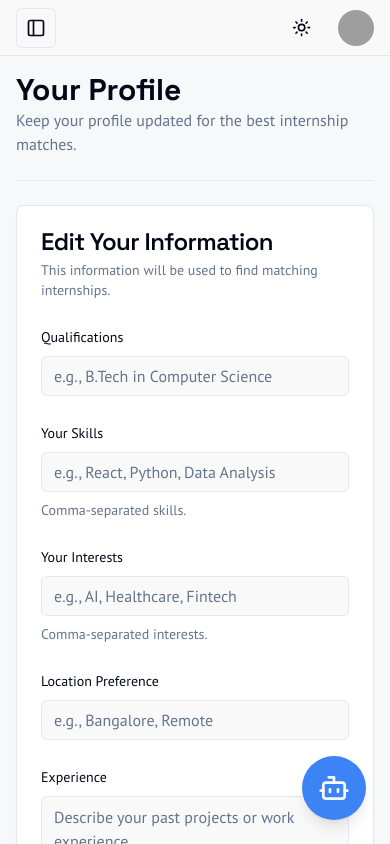
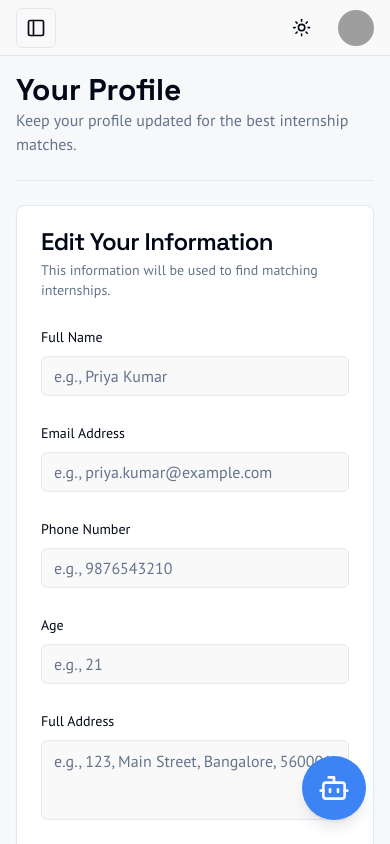
Before and after one commit to AbhiHegde01/health-assistant, a Next.js app: page /dashboard/my-profile in a window 390 px wide. Shown: the top 844 px of the page. Built offline with nearby package versions, Linux system fonts and the light colour scheme; grey boxes are pictures that could not be loaded; what @genkit-ai/googleai, genkit would draw is missing.

Commit message:
add all the details  for profile like  phone  number, Name, age,email,ad

```diff
--- a/src/app/dashboard/my-profile/profile-form.tsx
+++ b/src/app/dashboard/my-profile/profile-form.tsx
@@ -1,3 +1,4 @@
+
 "use client";
 
 import { useForm } from "react-hook-form";
@@ -13,6 +14,11 @@ import { useLocalStorage } from "@/hooks/use-local-storage";
 import { Upload } from "lucide-react";
 
 const formSchema = z.object({
+  name: z.string().min(1, "Please enter your full name."),
+  email: z.string().email("Please enter a valid email address."),
+  phone: z.string().min(10, "Please enter a valid phone number."),
+  age: z.coerce.number().min(16, "You must be at least 16 years old.").max(100),
+  address: z.string().min(1, "Please enter your address."),
   skills: z.string().min(1, "Please enter at least one skill."),
   qualifications: z.string().min(1, "Please enter your qualifications."),
   interests: z.string().min(1, "Please enter at least one interest."),
@@ -25,6 +31,11 @@ type FormValues = z.infer<typeof formSchema>;
 
 export default function ProfileForm() {
   const [profile, setProfile] = useLocalStorage('user-profile', {
+    name: '',
+    email: '',
+    phone: '',
+    age: '',
+    address: '',
     skills: '',
     qualifications: '',
     interests: '',
@@ -58,6 +69,73 @@ export default function ProfileForm() {
       <CardContent>
         <Form {...form}>
           <form onSubmit={form.handleSubmit(onSubmit)} className="space-y-6">
+            <div className="grid md:grid-cols-2 gap-6">
+               <FormField
+                control={form.control}
+                name="name"
+                render={({ field }) => (
+                  <FormItem>
+                    <FormLabel>Full Name</FormLabel>
+                    <FormControl>
+                      <Input placeholder="e.g., Priya Kumar" {...field} />
+                    </FormControl>
+                    <FormMessage />
+                  </FormItem>
+                )}
+              />
+               <FormField
+                control={form.control}
+                name="email"
+                render={({ field }) => (
+                  <FormItem>
+                    <FormLabel>Email Address</FormLabel>
+                    <FormControl>
+                      <Input placeholder="e.g., priya.kumar@example.com" {...field} />
+                    </FormControl>
+                    <FormMessage />
+                  </FormItem>
+                )}
+              />
+               <FormField
+                control={form.control}
+                name="phone"
+                render={({ field }) => (
+                  <FormItem>
+                    <FormLabel>Phone Number</FormLabel>
+                    <FormControl>
+                      <Input placeholder="e.g., 9876543210" {...field} />
+                    </FormControl>
+                    <FormMessage />
+                  </FormItem>
+                )}
+              />
+               <FormField
+                control={form.control}
+                name="age"
+                render={({ field }) => (
+                  <FormItem>
+                    <FormLabel>Age</FormLabel>
+                    <FormControl>
+                      <Input type="number" placeholder="e.g., 21" {...field} />
+                    </FormControl>
+                    <FormMessage />
+                  </FormItem>
+                )}
+              />
+            </div>
+             <FormField
+                control={form.control}
+                name="address"
+                render={({ field }) => (
+                  <FormItem>
+                    <FormLabel>Full Address</FormLabel>
+                    <FormControl>
+                      <Textarea placeholder="e.g., 123, Main Street, Bangalore, 560001" {...field} />
+                    </FormControl>
+                    <FormMessage />
+                  </FormItem>
+                )}
+              />
             <FormField
               control={form.control}
               name="qualifications"
--- a/src/app/dashboard/page.tsx
+++ b/src/app/dashboard/page.tsx
@@ -18,8 +18,11 @@ export default function Dashboard() {
     // This will run on the client after hydration
     const calculateProfileCompletion = () => {
       if (!profile) return 0;
-      const fields = ['skills', 'qualifications', 'interests', 'experience', 'locationPreference'];
-      const filledFields = fields.filter(field => profile[field as keyof typeof profile] && profile[field as keyof typeof profile].trim() !== '');
+      const fields = ['name', 'email', 'phone', 'age', 'address', 'skills', 'qualifications', 'interests', 'experience', 'locationPreference'];
+      const filledFields = fields.filter(field => {
+        const value = profile[field as keyof typeof profile];
+        return value && String(value).trim() !== '';
+      });
       return Math.round((filledFields.length / fields.length) * 100);
     };
 
--- a/src/components/user-nav.tsx
+++ b/src/components/user-nav.tsx
@@ -1,3 +1,4 @@
+
 import { Avatar, AvatarFallback, AvatarImage } from "@/components/ui/avatar"
 import { Button } from "@/components/ui/button"
 import {
@@ -10,31 +11,30 @@ import {
   DropdownMenuTrigger,
 } from "@/components/ui/dropdown-menu"
 import Link from "next/link"
+import { useLocalStorage } from "@/hooks/use-local-storage"
 
 export function UserNav() {
-  // In a real app, user details would come from auth state
-  const user = {
-      name: "Student Name",
-      email: "student@example.com",
-      role: "Student",
-  };
+  const [profile] = useLocalStorage('user-profile', {
+    name: 'Student',
+    email: 'student@example.com'
+  });
 
   return (
     <DropdownMenu>
       <DropdownMenuTrigger asChild>
         <Button variant="ghost" className="relative h-9 w-9 rounded-full">
           <Avatar className="h-9 w-9">
-            <AvatarImage src="https://picsum.photos/seed/avatar1/100/100" alt="@student" data-ai-hint="avatar person" />
-            <AvatarFallback>SN</AvatarFallback>
+            <AvatarImage src={`https://picsum.photos/seed/${profile.name}/100/100`} alt="@student" data-ai-hint="avatar person" />
+            <AvatarFallback>{profile.name ? profile.name.substring(0, 2).toUpperCase() : 'SN'}</AvatarFallback>
           </Avatar>
         </Button>
       </DropdownMenuTrigger>
       <DropdownMenuContent className="w-56" align="end" forceMount>
         <DropdownMenuLabel className="font-normal">
           <div className="flex flex-col space-y-1">
-            <p className="text-sm font-medium leading-none">{user.name}</p>
+            <p className="text-sm font-medium leading-none">{profile.name}</p>
             <p className="text-xs leading-none text-muted-foreground">
-              {user.email}
+              {profile.email}
             </p>
           </div>
         </DropdownMenuLabel>
```
